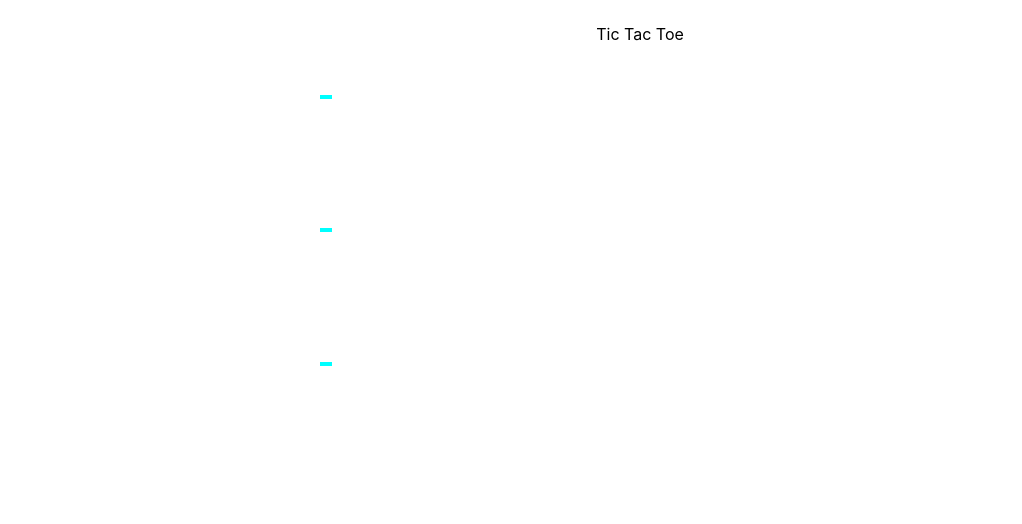
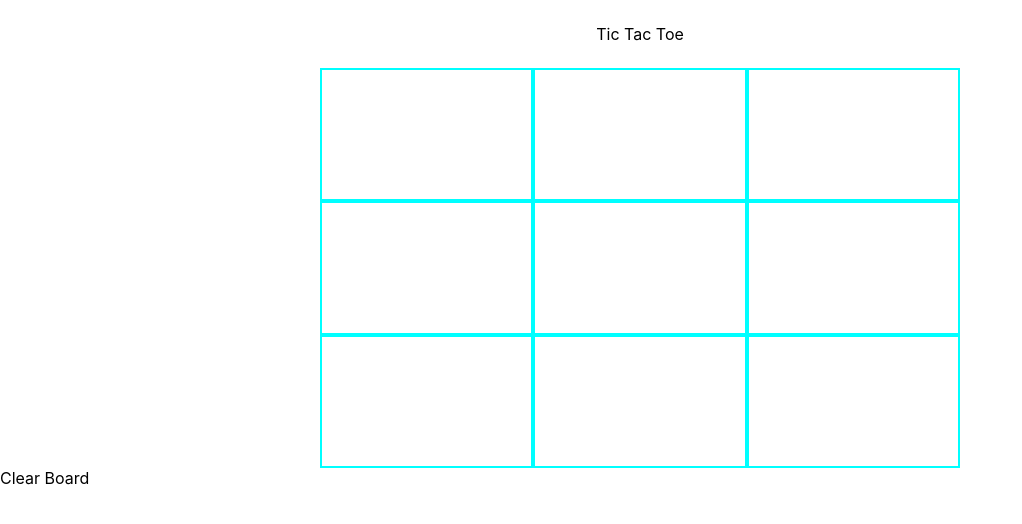
Before and after one commit to nothinktank/Odin_TTT, a plain HTML site: page index.html in a window 1280 px wide. Shown: the whole page, without its empty margins (0-1022 px from the left). Drawn offline with Linux system fonts and the light colour scheme.

Commit message:
added clear button

```diff
--- a/index.html
+++ b/index.html
@@ -13,6 +13,7 @@
 
 
   </div>
+  <div class="clearButton">Clear Board</div>
 </body>
 </html>
 
--- a/style.css
+++ b/style.css
@@ -36,10 +36,15 @@ body {
   /* padding: 20px; */
 }
 
-.rowBoxes {
+.column {
+  display: grid;
+  grid-template-columns: 1fr 1fr 1fr;
+}
+
+/* .rowBoxes {
   display: inline-block;
-  width: fit-content;
-}
+  width: max-content;
+} */
 /* .row {
   margin-top: 5vh;
   margin-bottom: 5vh;
--- a/ttt.js
+++ b/ttt.js
@@ -47,7 +47,7 @@
           if(boardIsFull){
             gameBoard.resetBoard();
             turnCounter.setTurn('x');
-            displayHandler.clearUI();
+
             alert('game is tied');
 
           }else{
@@ -59,15 +59,12 @@
               if (!!verticalCheck) {
                 console.log(verticalCheck);
                 alert(verticalCheck);
-                displayHandler.clearUI();
               }else if (!!diagonalCheck) {
                 console.log(diagonalCheck);
                 alert(diagonalCheck);
-                displayHandler.clearUI();
               }else {
                 console.log(horizontalCheck);
                 alert(horizontalCheck);
-                displayHandler.clearUI();
               }
 
               gameBoard.resetBoard();
@@ -235,12 +232,14 @@
         let chessGrid = document.querySelector('.chessGrid');
         let rowArray = [];
         let columnArray = [];
-
+        let clearButton = document.querySelector('.clearButton');
+        // let wipe = wipeBoard();
+        clearButton.addEventListener('click', () => wipeBoard());
         //create div elements for displaying the player's move
 
         for(let i = 0; i <= 2; i++){
           let columnBox = document.createElement('div');
-
+          columnBox.className = 'column';
           columnBox.setAttribute('column', `${i}`);
           for (let k = 0; k <= 2; k++){
             let rowBox = document.createElement('div');
@@ -255,23 +254,24 @@
             })
 
             rowBox.style.border = 'solid 2px aqua'
-            // const w = 48/3;
-            // const h = 100/5;
-            // rowBox.style.width = `${w}vw`;
-            // rowBox.style.height = `${h}vh`;
+
             columnBox.appendChild(rowBox);
-            rowArray[k] = rowBox;
+            // rowArray[k] = rowBox;
           }
           chessGrid.appendChild(columnBox);
-          columnArray[i] = columnBox;
+          // columnArray[i] = columnBox;
 
         }
-        //display the div elements on the UI
 
-        //store the div elements in columnArray
-        //store the div elements in rowArray
+        const wipeBoard = function(){
+          const rowBoxes = document.querySelectorAll('.rowBoxes');
 
-        // chessGrid.appendChild(rowArray)
+          rowBoxes.forEach(rowBox => {
+            rowBox.textContent = '';
+          });
+          gameBoard.resetBoard();
+        }
+        // return {rowArray, columnArray}
+      })();
 
-        return {rowArray, columnArray}
-      })();
+      //create board function, used to wipe the board after a outcome has been reached
```
